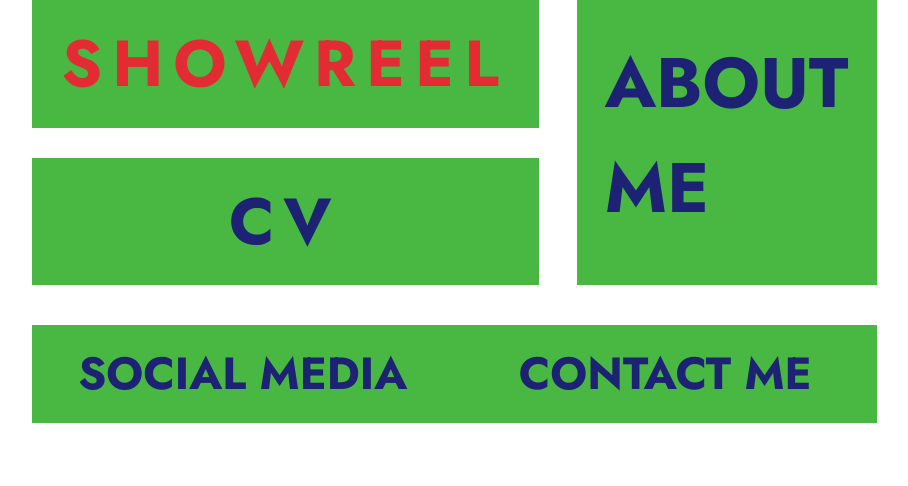
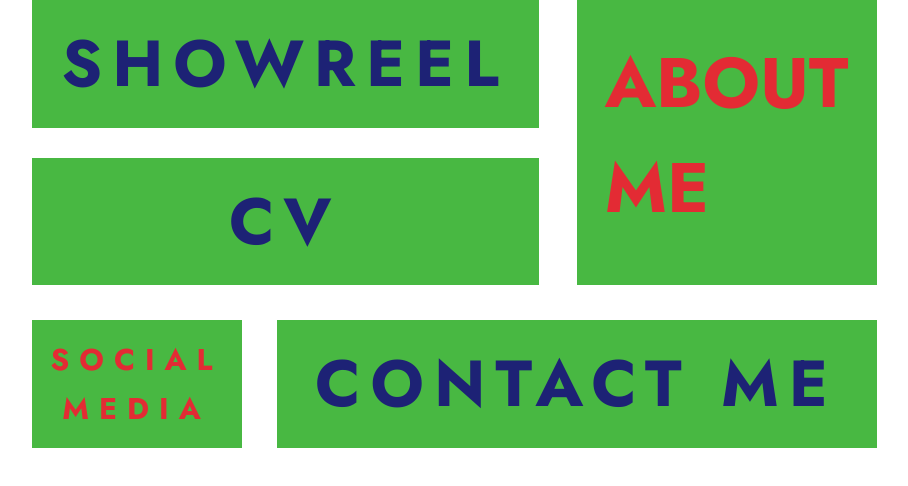
Before and after one commit to r-loane/reuben-loane-website, a plain HTML site: page index.html in a window 1280 px wide. Shown: the whole page, without its empty margins (186-1094 px from the left). Drawn offline with Linux system fonts and the light colour scheme.

Commit message:
Define Contact/Social.

```diff
--- a/css/styles.css
+++ b/css/styles.css
@@ -238,24 +238,17 @@ ul {
   text-align: center;
 }
 
-.social-media {
-  display: flex;
-  padding: 3rem;
-  justify-content: space-around;
-  align-items: center;
-  align-content: center;
-}
-
 /* Icons */
 .icon {
-  width: 40px;
-  height: 40px;
-  color: var(--color-accent);
+  /* width: 40px;
+  height: 40px; */
+  color: var(--color-secondary);
 }
 
 .social-media__icon {
   font-size: 5rem;
-  width: 100%;
+  padding-bottom: 2rem;
+  /* width: 100%; */
 }
 
 /* About Me */
@@ -274,7 +267,7 @@ ul {
 
 .card--about-me h2 {
   font-size: 3rem;
-
+  color: var(--color-accent);
   letter-spacing: 1rem;
 }
 
@@ -343,7 +336,6 @@ ul {
 /* Showreel Card */
 
 .card--showreel h2 {
-  color: var(--color-accent);
   font-size: 3rem;
   letter-spacing: 1rem;
 }
@@ -419,7 +411,6 @@ ul {
 /* Contact Me and Social media */
 
 .second-container {
-  margin-top: 4rem;
   display: flex;
   flex-direction: column-reverse;
   justify-content: space-between;
@@ -427,8 +418,88 @@ ul {
 
 @media screen and (min-width: 768px) {
   .second-container {
+    margin-top: 0.5rem;
     flex-direction: row;
   }
 }
 
 /* Social */
+
+.social-media {
+  display: flex;
+  flex-direction: column;
+  justify-content: space-around;
+  align-items: center;
+  align-content: center;
+}
+
+.card--social-media h2 {
+  color: var(--color-accent);
+  font-size: 3rem;
+  letter-spacing: 1rem;
+}
+
+@media screen and (min-width: 768px) {
+  .card--social-media {
+    max-width: 21rem;
+    margin-top: 3rem;
+  }
+
+  .card--social-media h2 {
+    font-size: 2rem;
+    letter-spacing: 1rem;
+  }
+}
+
+@media screen and (min-width: 1024px) {
+  .card--social-media {
+    max-width: 21rem;
+    margin-top: 3rem;
+  }
+
+  .card--social-media h2 {
+    font-size: 3rem;
+    letter-spacing: 1rem;
+    line-height: 4.9rem;
+  }
+}
+
+/* Contact Me */
+
+.contact-information {
+  line-height: 5rem;
+}
+
+.card--contact-me h2 {
+  font-size: 3rem;
+  letter-spacing: 1rem;
+}
+
+.contact-me__icon {
+  color: var(--color-accent);
+  padding-right: 1rem;
+}
+
+@media screen and (min-width: 768px) {
+  .card--contact-me {
+    max-width: 45rem;
+    margin-top: 3rem;
+  }
+
+  .card--contact-me h2 {
+    font-size: 4rem;
+    letter-spacing: 1rem;
+  }
+}
+
+@media screen and (min-width: 1024px) {
+  .card--contact-me {
+    max-width: 60rem;
+    margin-top: 3rem;
+  }
+
+  .card--contact-me h2 {
+    font-size: 6.5rem;
+    letter-spacing: 1rem;
+  }
+}
--- a/index.html
+++ b/index.html
@@ -160,10 +160,10 @@
         <div class="collapsible__content">
           <div class="contact-information">
             <a href="mailto:reubenloane@gmail.com"
-              ><i class="fas fa-phone icon"></i>reubenloane@gmail.com</a
+              ><i class="fas fa-phone icon contact-me__icon"></i>reubenloane@gmail.com</a
             >
             <a href="tel:+447708762568"
-              ><i class="fas fa-envelope icon"></i>07708762568</a
+              ><i class="fas fa-envelope icon contact-me__icon"></i>07708762568</a
             >
           </div>
         </div>
```
